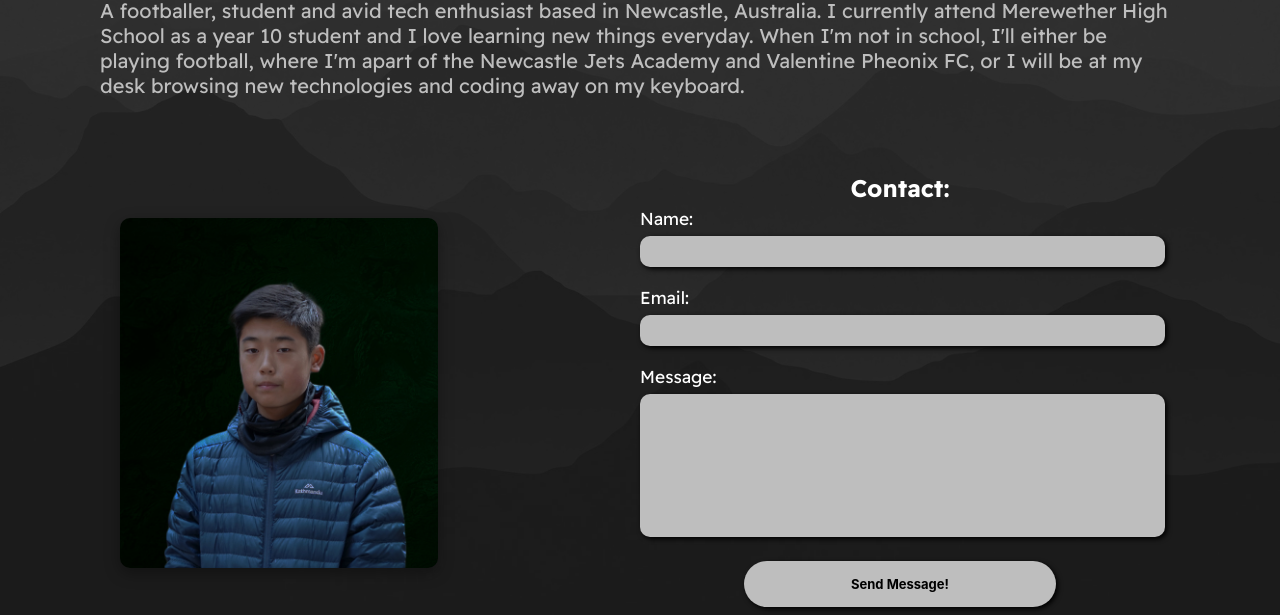
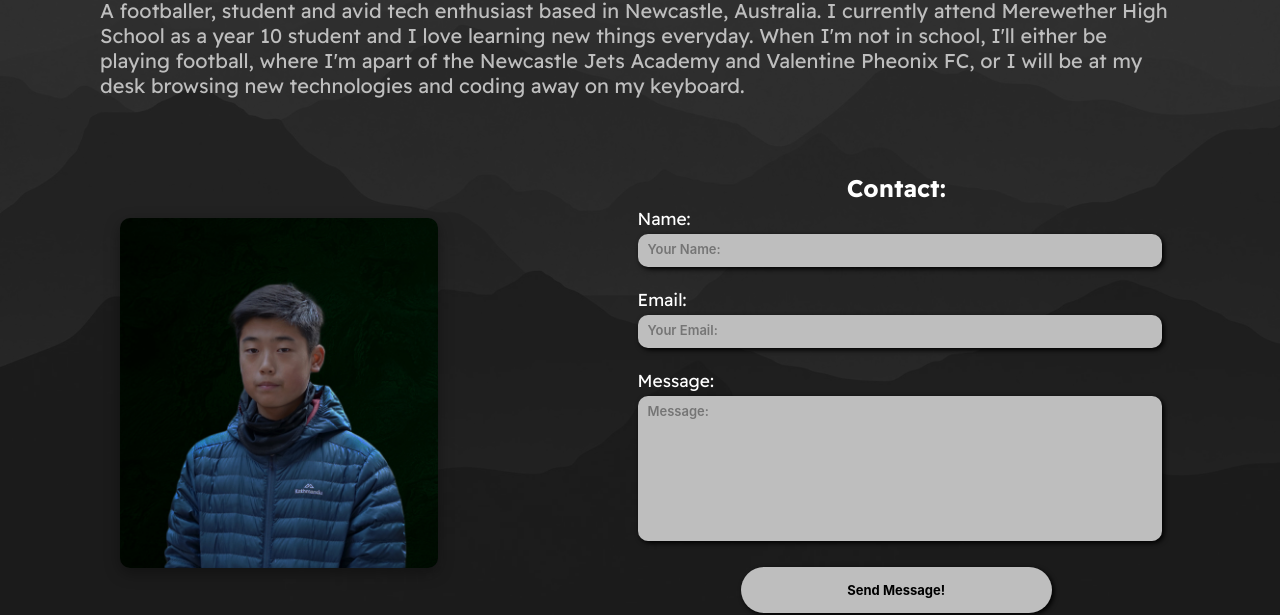
Before and after one commit to andrewchenn/andrewchenn.github.io, a plain HTML site: page index.html in a window 1280 px wide. Shown: the part 223-838 px from the top of the page. Drawn offline with nearby package versions, Linux system fonts and the light colour scheme.

Commit message:
add placeholder and style

```diff
--- a/css/main.scss
+++ b/css/main.scss
@@ -327,12 +327,12 @@ a{
             input, textarea{
                 font-family: -apple-system, BlinkMacSystemFont, 'Segoe UI', Roboto, Oxygen, Ubuntu, Cantarell, 'Open Sans', 'Helvetica Neue', sans-serif;
                 font-size: 13px;
-                font-weight: bold;
+                font-weight: 600;
                 background-color: var(--primaryColour);
                 width: 99%;
-                margin-top: 7px;
-                margin-bottom: 20px;
-                padding: 5px 5px 10px 5px;
+                margin-top: 5px;
+                margin-bottom: 22px;
+                padding: 7px 2px 10px 10px;
                 border-radius: 10px;
                 border: 1pt;
                 box-shadow: 2px 2px 5px black;
@@ -588,7 +588,7 @@ footer{
         }
         .rightContact{
             width: 50%;
-            padding-right: 20px;
+            padding-right: 25px;
             .formHeading{
                 margin-top: 15px;
             }
--- a/index.html
+++ b/index.html
@@ -79,13 +79,13 @@
                         <h2 class="formHeading">Contact:</h2>
                         <form class= "contactForm" action="">
                             <label for="name">Name:</label>
-                            <input type="text" name="name" id="name">
+                            <input type="text" name="name" id="name" placeholder="Your Name:">
 
                             <label for="email">Email:</label>
-                            <input type="email" name="email" id="email">
+                            <input type="email" name="email" id="email" placeholder="Your Email: ">
 
                             <label for="message">Message:</label>
-                            <textarea name="message" id="message" cols="30" rows="8"></textarea>
+                            <textarea name="message" id="message" cols="30" rows="8" placeholder="Message: "></textarea>
 
                             <input type="submit" class="contactCta" value="Send Message!">
                         </form>
```
Also changed, not shown: css/main.css, 1 other file.
